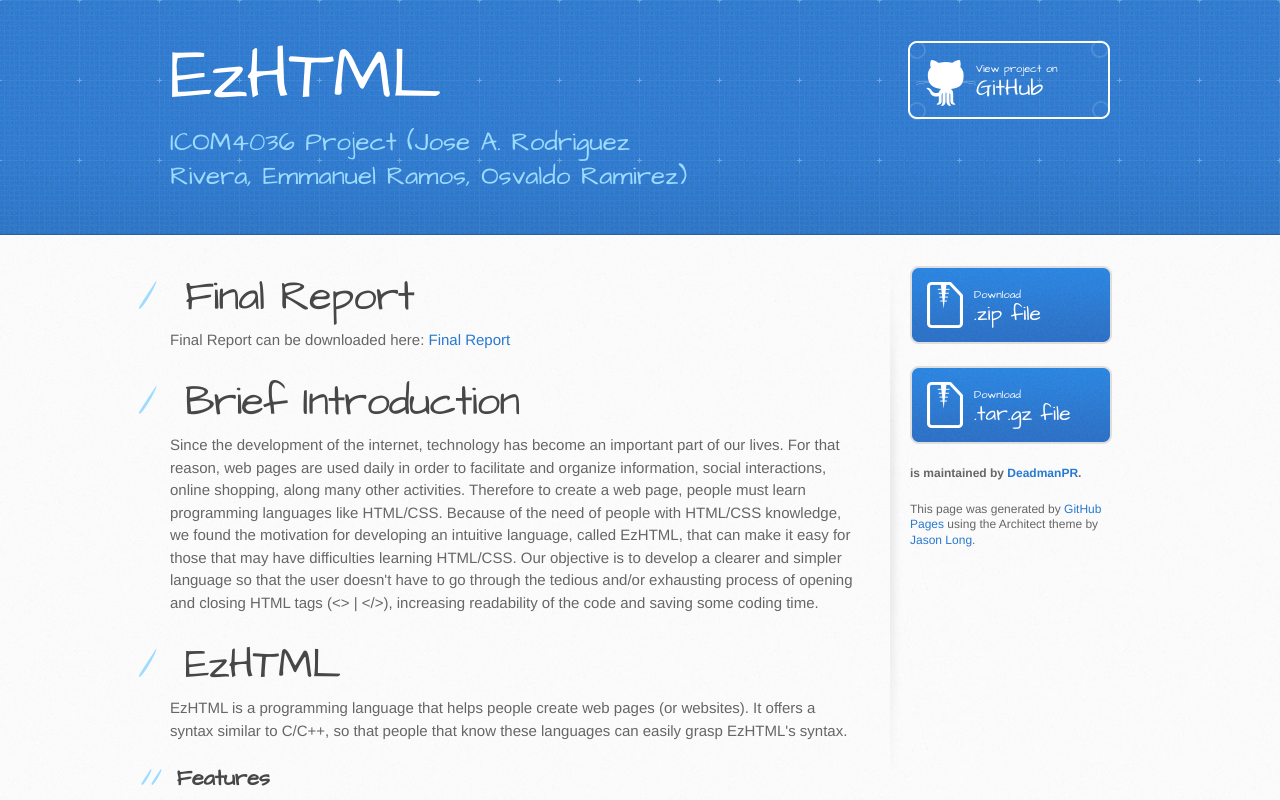
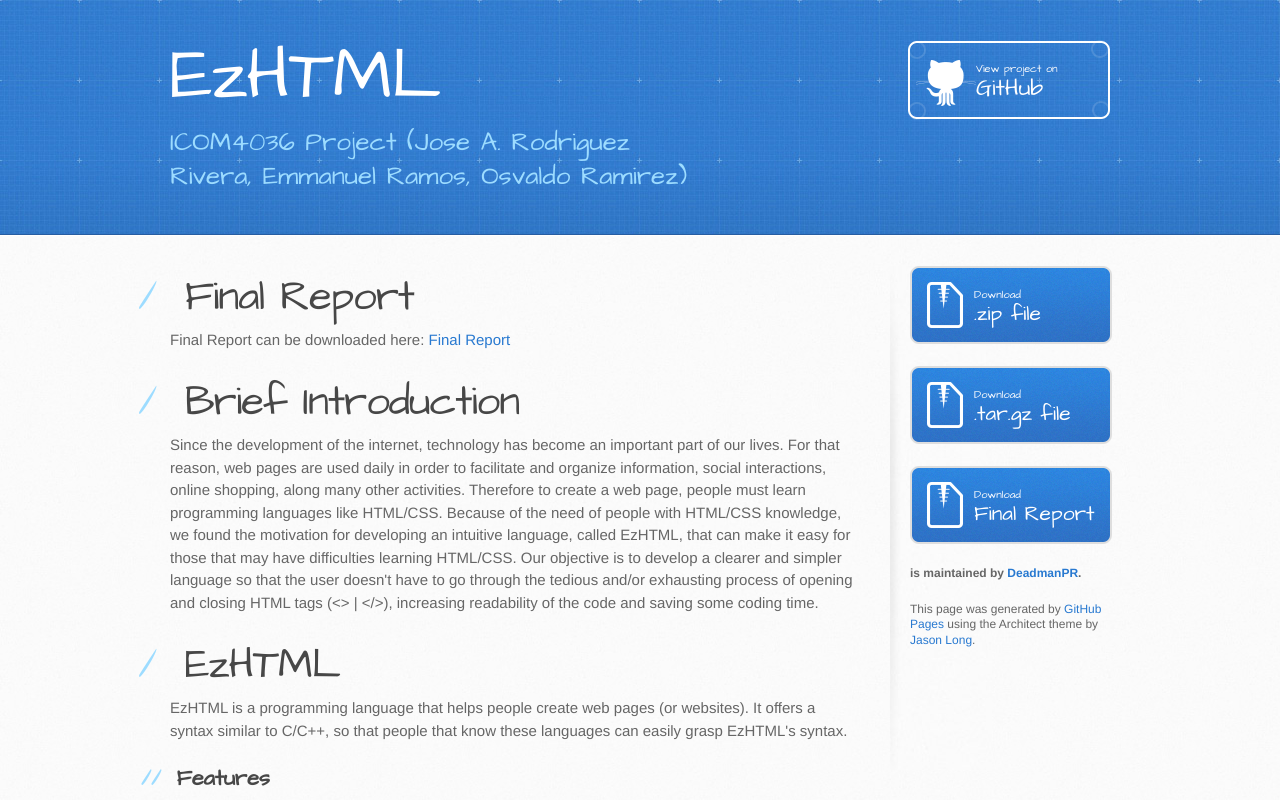
Before and after one commit to DeadmanPR/EzHTML, a plain HTML site: page index.html in a window 1280 px wide. Shown: the top 800 px of the page. Drawn offline with Linux system fonts and the light colour scheme.

Commit message:
Final Report added to .io github page

```diff
--- a/index.html
+++ b/index.html
@@ -304,7 +304,10 @@ default internet browser.
             <small>Download</small>
             .tar.gz file
           </a>
-
+          <a href="https://github.com/DeadmanPR/EzHTML/raw/master/FinalReportICOM4036.pdf" class="button">
+            <small>Download</small>
+            Final Report
+          </a>
           <p class="repo-owner"><a href="https://github.com/DeadmanPR/EzHTML"></a> is maintained by <a href="https://github.com/DeadmanPR">DeadmanPR</a>.</p>
 
           <p>This page was generated by <a href="https://pages.github.com">GitHub Pages</a> using the Architect theme by <a href="https://twitter.com/jasonlong">Jason Long</a>.</p>
```
